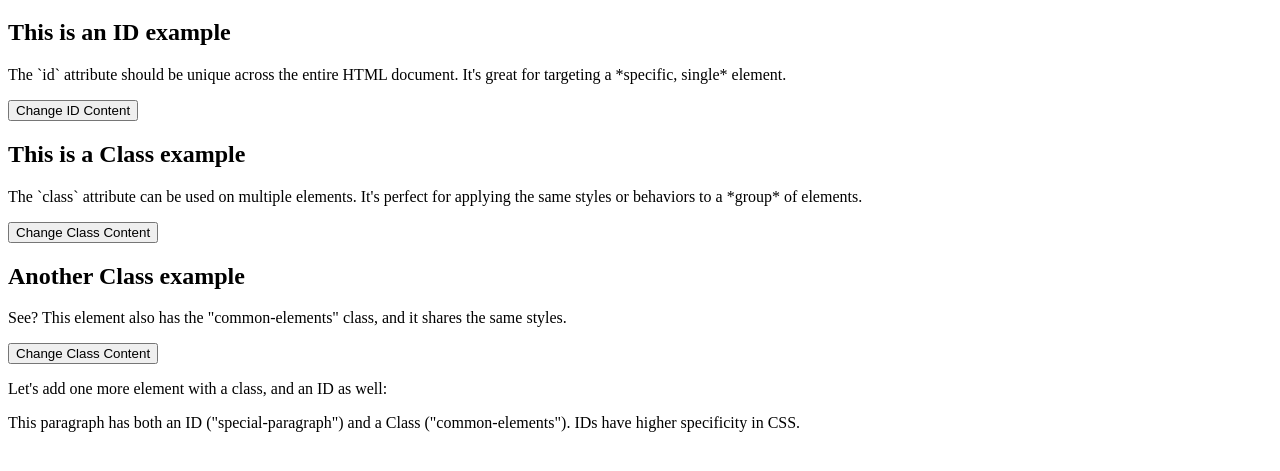
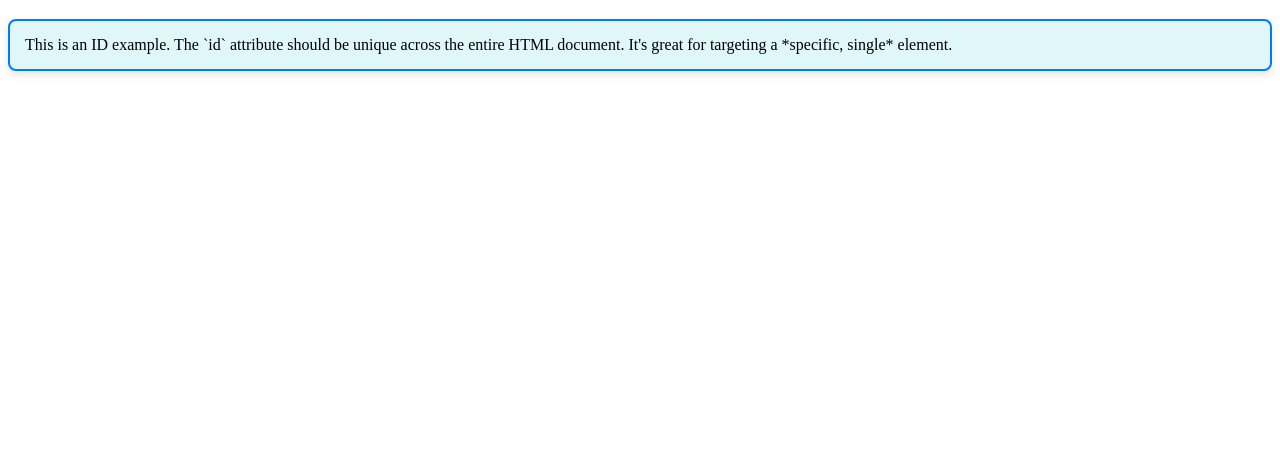
Before and after one commit to Ravgupta20/html_css_js_basics, a plain HTML site: page index.html in a window 1280 px wide. Shown: the part 61-532 px from the top of the page. Drawn offline with Linux system fonts and the light colour scheme.

Commit message:
made html and css basic

```diff
--- a/index.html
+++ b/index.html
@@ -4,37 +4,17 @@
     <meta charset="UTF-8">
     <meta name="viewport" content="width=device-width, initial-scale=1.0">
     <title>ID vs. Class Example</title>
-    <link rel="stylesheet" href="style.css">
+    <link rel="stylesheet" href="styles.css">
 </head>
 <body>
 
     <h1>Understanding ID and Class</h1>
 
-    <div id="unique-element">
-        <h2>This is an ID example</h2>
-        <p>The `id` attribute should be unique across the entire HTML document. It's great for targeting a *specific, single* element.</p>
-        <button onclick="changeIdContent()">Change ID Content</button>
-    </div>
-
-    <div class="common-elements">
-        <h2>This is a Class example</h2>
-        <p>The `class` attribute can be used on multiple elements. It's perfect for applying the same styles or behaviors to a *group* of elements.</p>
-        <button onclick="changeClassContent()">Change Class Content</button>
-    </div>
-
-    <div class="common-elements">
-        <h2>Another Class example</h2>
-        <p>See? This element also has the "common-elements" class, and it shares the same styles.</p>
-        <button onclick="changeClassContent()">Change Class Content</button>
-    </div>
-
-    <p>Let's add one more element with a class, and an ID as well:</p>
-
-    <p id="special-paragraph" class="common-elements">
-        This paragraph has both an ID ("special-paragraph") and a Class ("common-elements"). IDs have higher specificity in CSS.
+    <p id="paragraph-one">
+        This is an ID example. The `id` attribute should be unique across the entire HTML document. It's great for targeting a *specific, single* element.
     </p>
 
-    <script src="script.js"></script>
+    <script src="index.js"></script>
 
 </body>
 </html>
--- a/styles.css
+++ b/styles.css
@@ -1,17 +1,5 @@
-body {
-    font-family: Arial, sans-serif;
-    margin: 20px;
-    background-color: #f4f4f4;
-    color: #333;
-}
-
-h1 {
-    color: #0056b3;
-    text-align: center;
-}
-
 /* Styling for ID */
-#unique-element {
+#paragraph-one {
     background-color: #e0f7fa;
     border: 2px solid #007bff;
     padding: 15px;
@@ -19,43 +7,3 @@ h1 {
     border-radius: 8px;
     box-shadow: 0 4px 8px rgba(0, 0, 0, 0.1);
 }
-
-#unique-element h2 {
-    color: #007bff;
-}
-
-/* Styling for Class */
-.common-elements {
-    background-color: #fff3e0;
-    border: 2px solid #ff9800;
-    padding: 15px;
-    margin-bottom: 15px;
-    border-radius: 8px;
-    box-shadow: 0 4px 8px rgba(0, 0, 0, 0.1);
-}
-
-.common-elements h2 {
-    color: #ff9800;
-}
-
-/* Specificity example: ID vs. Class */
-/* This style will override the .common-elements background for #special-paragraph */
-#special-paragraph {
-    background-color: #e8f5e9; /* A different background color */
-    border-color: #4caf50;
-    font-weight: bold;
-}
-
-button {
-    background-color: #4CAF50;
-    color: white;
-    padding: 10px 15px;
-    border: none;
-    border-radius: 5px;
-    cursor: pointer;
-    margin-top: 10px;
-}
-
-button:hover {
-    background-color: #45a049;
-}
```
Also changed, not shown: index.js (deleted, +0 -28 lines).
